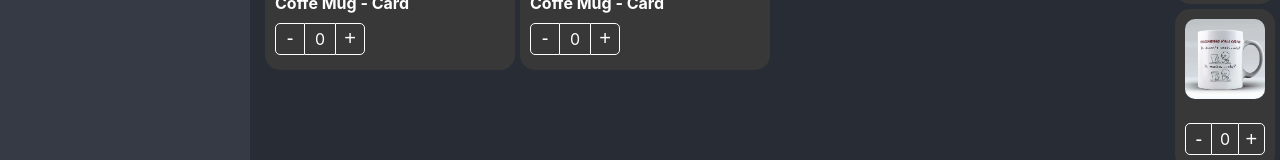
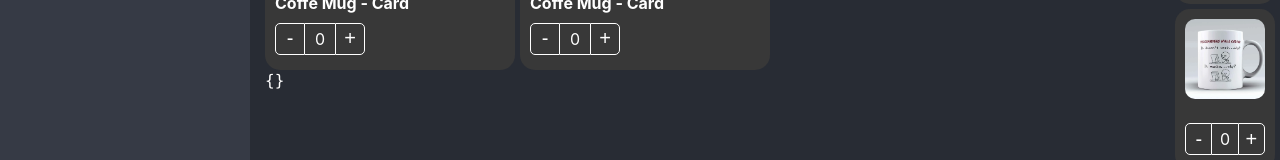
Before and after one commit to olmeiro/react-code-hacks, a React (Vite) app: page /home in a window 1280 px wide. Shown: the part 328-488 px from the top of the page. Built offline with nearby package versions, Linux system fonts and the light colour scheme.

Commit message:
feat: created shopping cart

```diff
--- a/src/component_pattern/interfaces/interfaces.ts
+++ b/src/component_pattern/interfaces/interfaces.ts
@@ -25,7 +25,7 @@
 }
 
 
-//types for onChage in ProductCard
+//types for onChage in useProduct
 export interface onChangeArgs {
   product: Product;
   count: number;
--- a/src/component_pattern/pages/ShoppingPage.tsx
+++ b/src/component_pattern/pages/ShoppingPage.tsx
@@ -1,4 +1,5 @@
 import { useState } from 'react'
+import { json } from 'react-router-dom'
 
 import { ProductCard, ProductImage, ProductTitle, ProductButtons } from '../components'
 import { Product } from '../interfaces/interfaces'
@@ -29,7 +30,29 @@
   const [shoppingCart, setShoppingCart] = useState<{ [key: string]: ProductInCart }>({});
 
   const onProductCountChange = ({ count, product}: { count:number, product: Product }) => {
-    console.log('onProductOnChange', count, product);
+    // console.log('onProductOnChange', count, product);
+    //prohibido mutar el objeto ->
+    // shoppingCart[ product.id ] = {...product, count};
+
+    //mejor usando el set del estado->
+    setShoppingCart( oldShoppingCart => {
+
+      // si el count es cero lo eliminamos->
+      if( count  === 0 ){
+        const { [product.id]: toDelete, ...rest } = oldShoppingCart;
+        console.log(toDelete)
+
+        return {
+          ...rest
+        }
+      }
+
+
+      return {
+        ...oldShoppingCart,
+        [ product.id ]: { ...product, count }
+      }
+    })
   }
 
   return (
@@ -91,6 +114,12 @@
             <ProductButtons className='custom-buttons' />
           </ProductCard>
       </div>
+
+      <div>
+        <code>
+          {JSON.stringify(shoppingCart, null, 5)}
+        </code>
+      </div>
     </div>
   )
 }
```
